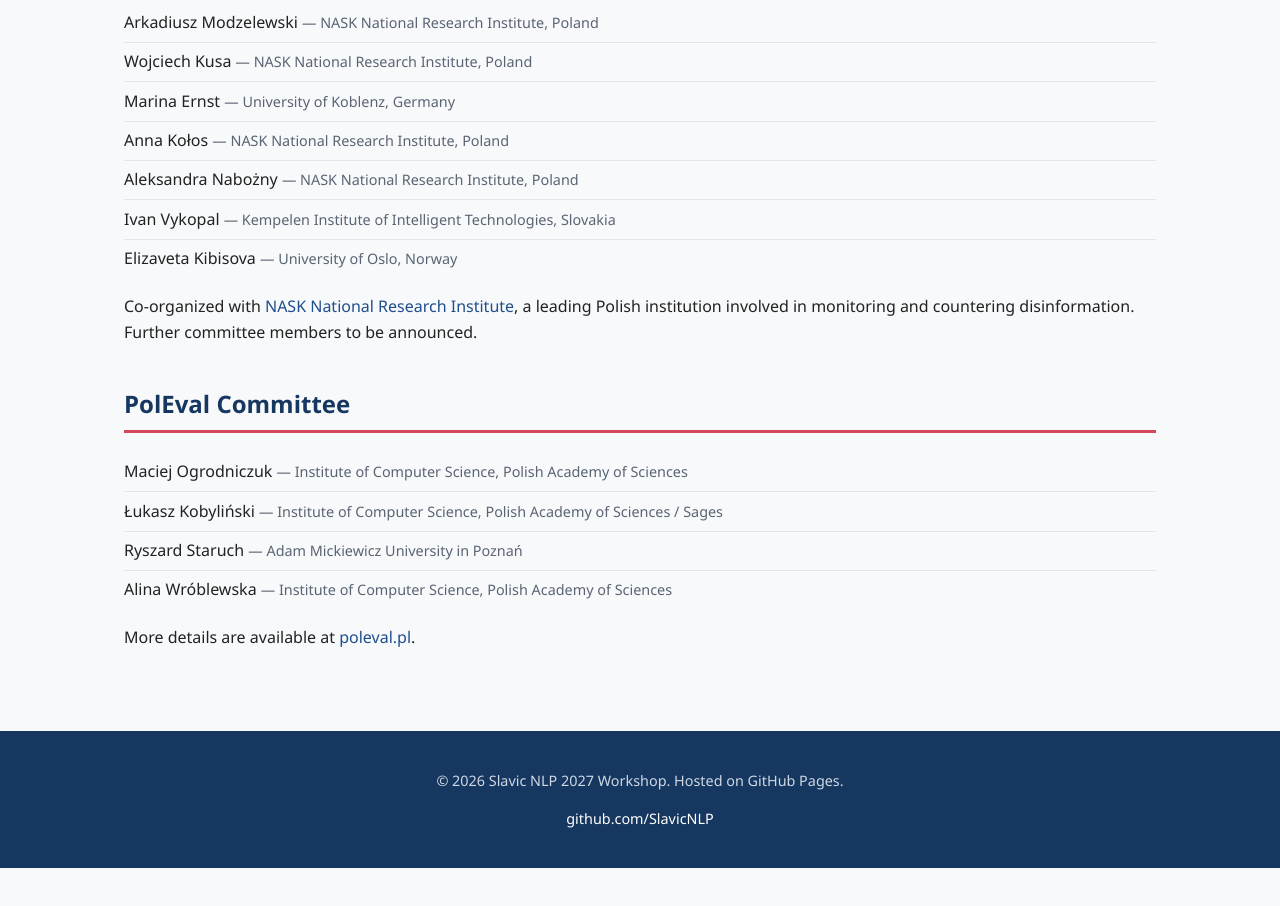
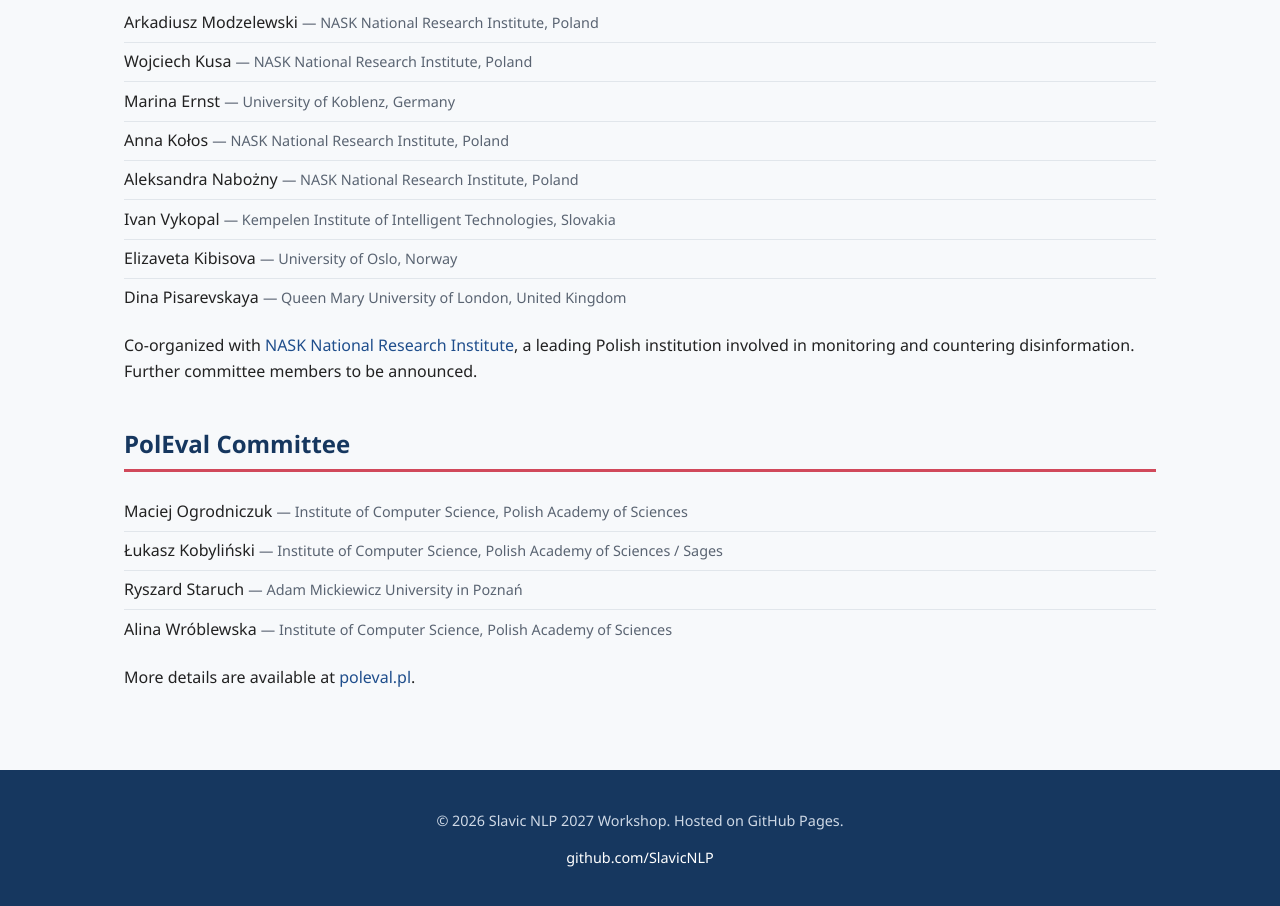
Before and after one commit to SlavicNLP/SlavicNLP.github.io, a plain HTML site: page committees.html in a window 1280 px wide. Shown: the part 1235-2141 px from the top of the page. Before the commit the page ends 2103 px from the top, so only its background shows below. Drawn offline with Linux system fonts and the light colour scheme.

Commit message:
Add Dina to ST Committee

```diff
--- a/committees.html
+++ b/committees.html
@@ -136,6 +136,7 @@
         <li>Aleksandra Nabożny <span class="affiliation">&mdash; NASK National Research Institute, Poland</span></li>
         <li>Ivan Vykopal <span class="affiliation">&mdash; Kempelen Institute of Intelligent Technologies, Slovakia</span></li>
         <li>Elizaveta Kibisova <span class="affiliation">&mdash; University of Oslo, Norway</span></li>
+        <li>Dina Pisarevskaya <span class="affiliation">&mdash; Queen Mary University of London, United Kingdom</span></li>
       </ul>
       <p>
         Co-organized with <a href="https://www.nask.pl/en/institute/for-you/dezinfo">NASK National Research Institute</a>,
```
